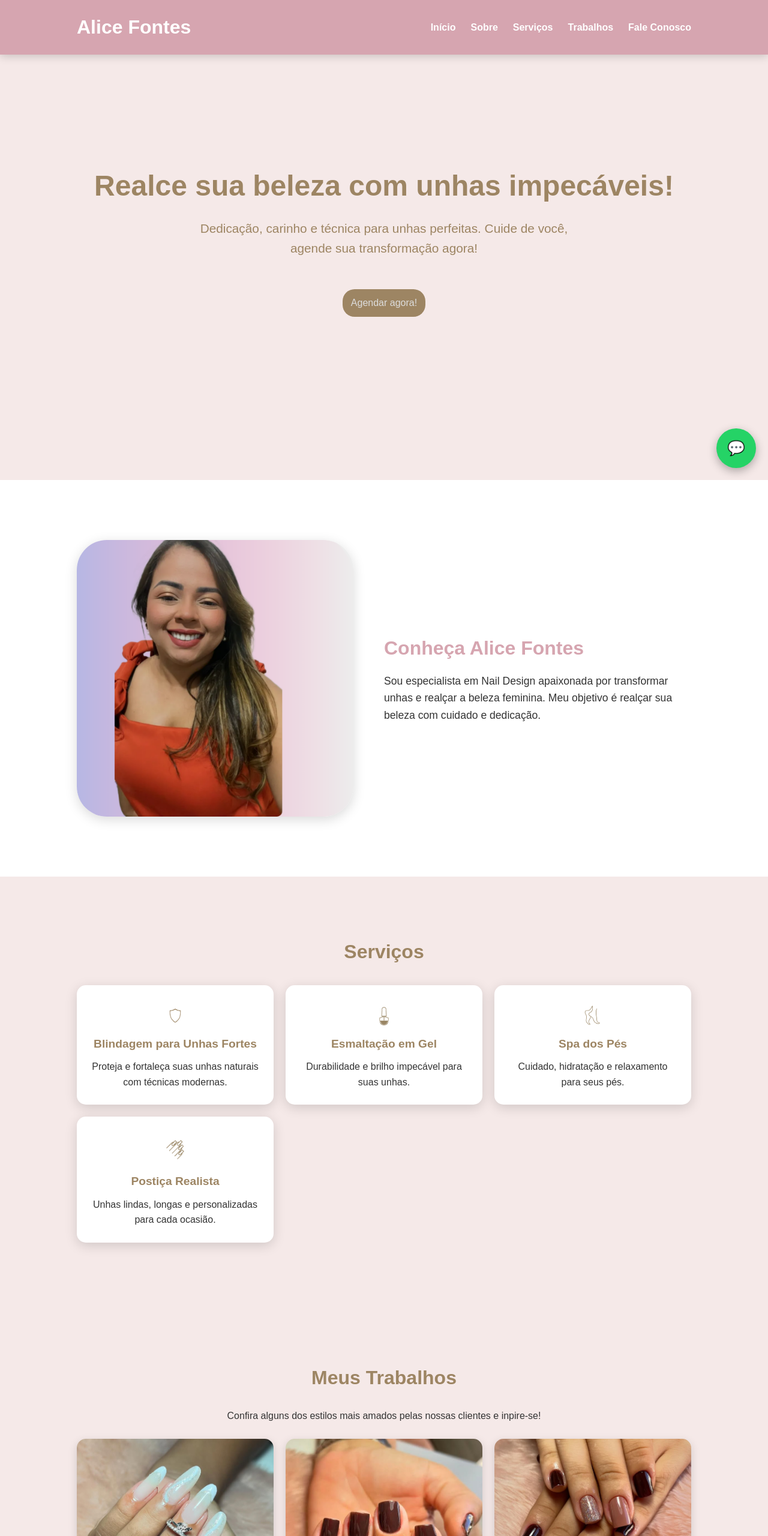
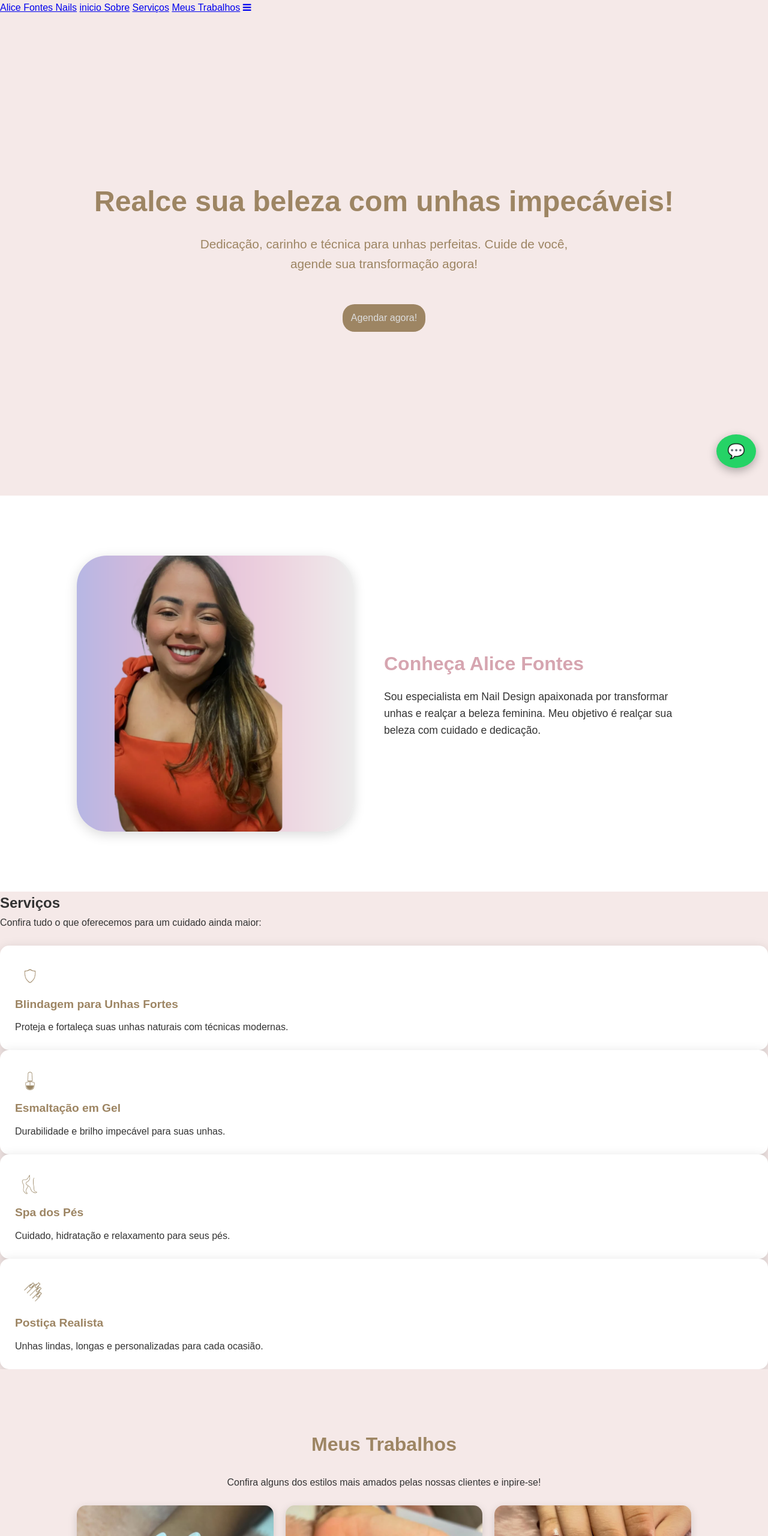
Before and after one commit to annejtech-droid/site-alice-fontes, a plain HTML site: page index.html in a window 1280 px wide. Shown: the top 2560 px of the page at 60% size. Drawn offline with Linux system fonts and the light colour scheme.

Commit message:
Update index.html

```diff
--- a/index.html
+++ b/index.html
@@ -13,22 +13,23 @@
     <body>
 
     <!------------ CABEÇALHO --------->
-    <header>
-        <h1> Alice Fontes</h1>
-        <span class="menu-btn">☰</span>
-        <nav>
-            <ul>
-                <li><a href="#inicio">Início</a></li>
-                <li><a href="#sobre">Sobre</a></li>
-                <li><a href="#servicos"> Serviços</a></li>
-                <li><a href="#trabalhos">Trabalhos</a></li>
-                <li><a href="#contato">Fale Conosco</a></li>
 
-            </ul>
-        </nav>
-    </header>
+<link rel="stylesheet" href="https://cdnjs.cloudflare.com/ajax/libs/font-awesome/4.7.0/css/font-awesome.min.css">
+
+<div class="topnav" id="myTopnav">
+    <a href="#default" class="logo">Alice Fontes Nails</a>
+  <a href="#inicio" class="active"> inicio </a>
+  <a href="#sobre">Sobre</a>
+  <a href="#serviços">Serviços</a>
+  <a href="#trabalhos"> Meus Trabalhos</a>
+  <a href="javascript:void(0);" class="icon" onclick="myFunction()">
+    <i class="fa fa-bars"></i>
+  </a>
+</div>
    <main>
     <!----------- INÍCIO -------->
+
+
     <section id="inicio">
         <h2> Realce sua beleza com unhas impecáveis!
 </h2>
@@ -46,12 +47,12 @@
     </section>
 
 
-   </header>
 
    <!--SEÇÃO CARDS DE SERVIÇOS -->
-   <section id="servicos">
+   <section id="serviços">
        <h2>Serviços</h2>
-       <div class="cards-servicos">
+       <p> Confira tudo o que oferecemos para um cuidado ainda maior: </p> <br>
+       <div class="cards-serviços">
 
            <div class="card">
                   <img src="iconeblindagem.png" alt="escudo" height="50px">
@@ -101,8 +102,12 @@
       <!-- Coluna Redes Sociais -->
       <td>
         <h3>Redes Sociais</h3>
-        <a href="https://instagram.com" target="_blank"><i class="fab fa-instagram"></i></a>
-        <a href="https://wa.me/5599999999999" target="_blank"><i class="fab fa-whatsapp"></i></a>
+        <a href="https://instagram.com" target="_blank"><svg xmlns="http://www.w3.org/2000/svg" width="16" height="16" fill="currentColor" class="bi bi-instagram" viewBox="0 0 16 16">
+  <path d="M8 0C5.829 0 5.556.01 4.703.048 3.85.088 3.269.222 2.76.42a3.9 3.9 0 0 0-1.417.923A3.9 3.9 0 0 0 .42 2.76C.222 3.268.087 3.85.048 4.7.01 5.555 0 5.827 0 8.001c0 2.172.01 2.444.048 3.297.04.852.174 1.433.372 1.942.205.526.478.972.923 1.417.444.445.89.719 1.416.923.51.198 1.09.333 1.942.372C5.555 15.99 5.827 16 8 16s2.444-.01 3.298-.048c.851-.04 1.434-.174 1.943-.372a3.9 3.9 0 0 0 1.416-.923c.445-.445.718-.891.923-1.417.197-.509.332-1.09.372-1.942C15.99 10.445 16 10.173 16 8s-.01-2.445-.048-3.299c-.04-.851-.175-1.433-.372-1.941a3.9 3.9 0 0 0-.923-1.417A3.9 3.9 0 0 0 13.24.42c-.51-.198-1.092-.333-1.943-.372C10.443.01 10.172 0 7.998 0zm-.717 1.442h.718c2.136 0 2.389.007 3.232.046.78.035 1.204.166 1.486.275.373.145.64.319.92.599s.453.546.598.92c.11.281.24.705.275 1.485.039.843.047 1.096.047 3.231s-.008 2.389-.047 3.232c-.035.78-.166 1.203-.275 1.485a2.5 2.5 0 0 1-.599.919c-.28.28-.546.453-.92.598-.28.11-.704.24-1.485.276-.843.038-1.096.047-3.232.047s-2.39-.009-3.233-.047c-.78-.036-1.203-.166-1.485-.276a2.5 2.5 0 0 1-.92-.598 2.5 2.5 0 0 1-.6-.92c-.109-.281-.24-.705-.275-1.485-.038-.843-.046-1.096-.046-3.233s.008-2.388.046-3.231c.036-.78.166-1.204.276-1.486.145-.373.319-.64.599-.92s.546-.453.92-.598c.282-.11.705-.24 1.485-.276.738-.034 1.024-.044 2.515-.045zm4.988 1.328a.96.96 0 1 0 0 1.92.96.96 0 0 0 0-1.92m-4.27 1.122a4.109 4.109 0 1 0 0 8.217 4.109 4.109 0 0 0 0-8.217m0 1.441a2.667 2.667 0 1 1 0 5.334 2.667 2.667 0 0 1 0-5.334"/>
+</svg></a>
+        <a href="https://wa.me/5599999999999" target="_blank"><svg xmlns="http://www.w3.org/2000/svg" width="16" height="16" fill="currentColor" class="bi bi-whatsapp" viewBox="0 0 16 16">
+  <path d="M13.601 2.326A7.85 7.85 0 0 0 7.994 0C3.627 0 .068 3.558.064 7.926c0 1.399.366 2.76 1.057 3.965L0 16l4.204-1.102a7.9 7.9 0 0 0 3.79.965h.004c4.368 0 7.926-3.558 7.93-7.93A7.9 7.9 0 0 0 13.6 2.326zM7.994 14.521a6.6 6.6 0 0 1-3.356-.92l-.24-.144-2.494.654.666-2.433-.156-.251a6.56 6.56 0 0 1-1.007-3.505c0-3.626 2.957-6.584 6.591-6.584a6.56 6.56 0 0 1 4.66 1.931 6.56 6.56 0 0 1 1.928 4.66c-.004 3.639-2.961 6.592-6.592 6.592m3.615-4.934c-.197-.099-1.17-.578-1.353-.646-.182-.065-.315-.099-.445.099-.133.197-.513.646-.627.775-.114.133-.232.148-.43.05-.197-.1-.836-.308-1.592-.985-.59-.525-.985-1.175-1.103-1.372-.114-.198-.011-.304.088-.403.087-.088.197-.232.296-.346.1-.114.133-.198.198-.33.065-.134.034-.248-.015-.347-.05-.099-.445-1.076-.612-1.47-.16-.389-.323-.335-.445-.34-.114-.007-.247-.007-.38-.007a.73.73 0 0 0-.529.247c-.182.198-.691.677-.691 1.654s.71 1.916.81 2.049c.098.133 1.394 2.132 3.383 2.992.47.205.84.326 1.129.418.475.152.904.129 1.246.08.38-.058 1.171-.48 1.338-.943.164-.464.164-.86.114-.943-.049-.084-.182-.133-.38-.232"/>
+</svg></a>
       </td>
 
       <!-- Coluna Copyright -->
@@ -115,8 +120,9 @@
 </footer>
 
 <!--------- BOTÃO FLOAT WHATSAPP----------- --->
+<button>
     <a href="https://api.whatsapp.com/send?phone=5579999450473&text=Ol%C3%A1%20gostaria%20de%20agendar" target="_blank" class="whatsapp-btn" title="Agende seu horário no WhatsApp">
         💬 </a>
         </footer>
 
-</bo
+   </button>
```
